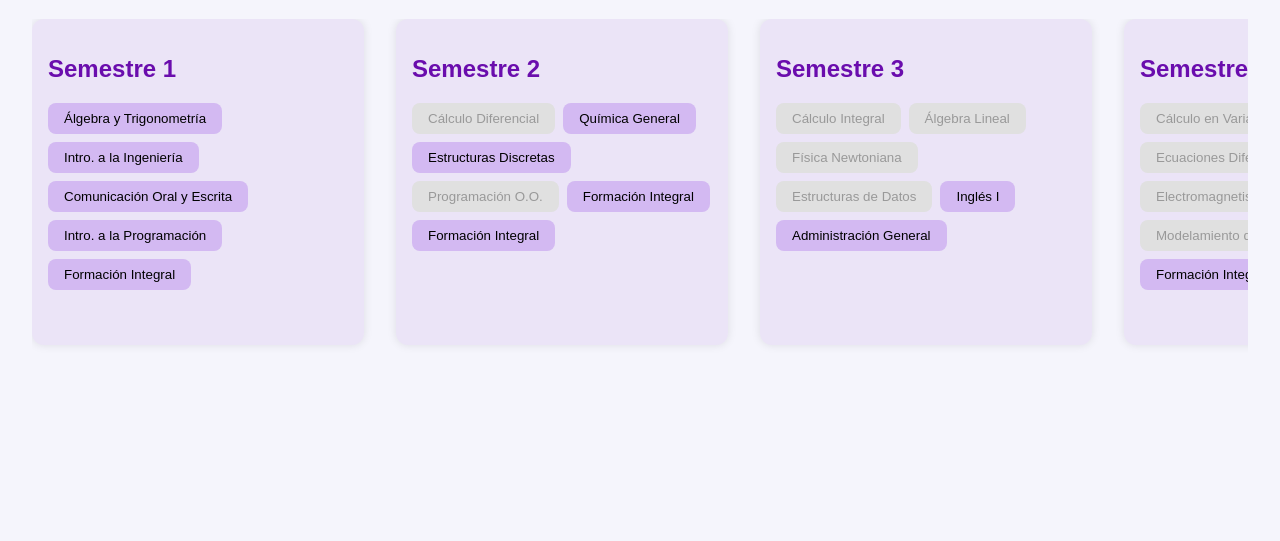
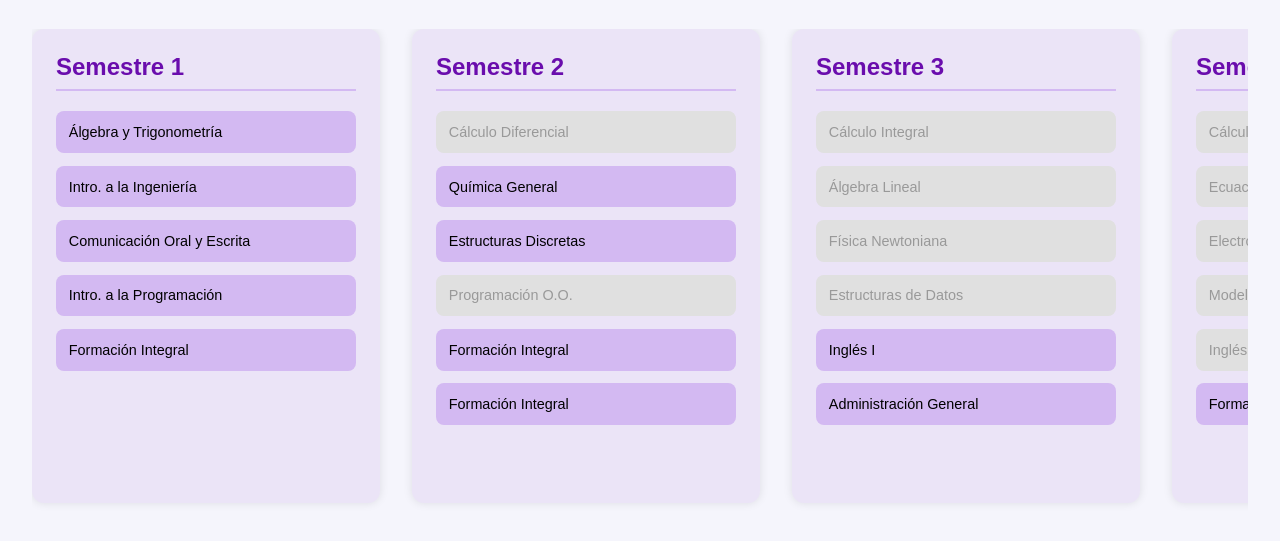
Before and after one commit to keroopie/malla-icinf, a plain HTML site: page index.html in a window 1280 px wide. Shown: the part 93-634 px from the top of the page. Drawn offline with Linux system fonts and the light colour scheme.

Commit message:
Update style.css

```diff
--- a/style.css
+++ b/style.css
@@ -9,6 +9,7 @@ body {
 h1 {
   text-align: center;
   color: #6a0dad;
+  margin-bottom: 2rem;
 }
 
 #malla {
@@ -16,46 +17,53 @@ h1 {
   flex-wrap: nowrap;
   overflow-x: auto;
   gap: 2rem;
-  padding-bottom: 1rem;
+  padding-bottom: 2rem;
 }
 
 .semestre {
   background-color: #ebe4f7;
-  padding: 1rem;
+  padding: 1.5rem;
   border-radius: 12px;
   box-shadow: 0 0 10px rgba(0, 0, 0, 0.1);
   width: 300px;
   flex-shrink: 0;
+  min-height: 400px;
 }
 
 .semestre h2 {
   color: #6a0dad;
+  margin-top: 0;
+  border-bottom: 2px solid #d3b9f2;
+  padding-bottom: 0.5rem;
 }
 
 .ramos {
   display: flex;
-  flex-wrap: wrap;
-  gap: 0.5rem;
-  justify-content: flex-start;
+  flex-direction: column;
+  gap: 0.8rem;
+  margin-top: 1rem;
 }
 
 .ramo {
   background-color: #d3b9f2;
   border: none;
-  padding: 0.5rem 1rem;
+  padding: 0.8rem;
   border-radius: 8px;
   cursor: pointer;
-  transition: background-color 0.2s ease;
+  transition: all 0.2s ease;
+  text-align: left;
+  font-size: 0.9rem;
 }
 
 .ramo:hover:not(:disabled) {
   background-color: #c09ae5;
+  transform: translateY(-2px);
 }
 
 .ramo:disabled {
   background-color: #e0e0e0;
   color: #999;
-  cursor: default;
+  cursor: not-allowed;
 }
 
 .ramo.aprobado {
@@ -63,3 +71,22 @@ h1 {
   color: white;
   font-weight: bold;
 }
+
+/* Scrollbar personalizada */
+#malla::-webkit-scrollbar {
+  height: 10px;
+}
+
+#malla::-webkit-scrollbar-track {
+  background: #f1f1f1;
+  border-radius: 10px;
+}
+
+#malla::-webkit-scrollbar-thumb {
+  background: #c09ae5;
+  border-radius: 10px;
+}
+
+#malla::-webkit-scrollbar-thumb:hover {
+  background: #a96eea;
+}
```
